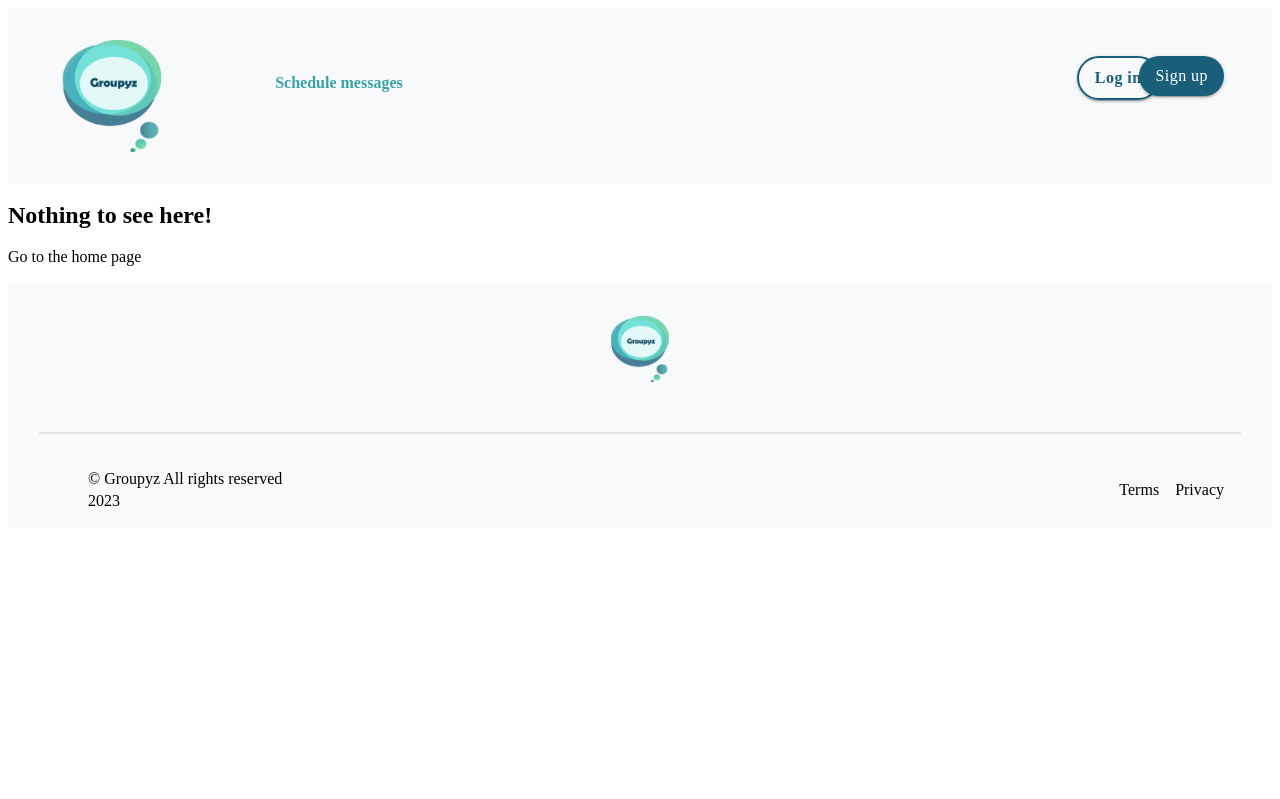
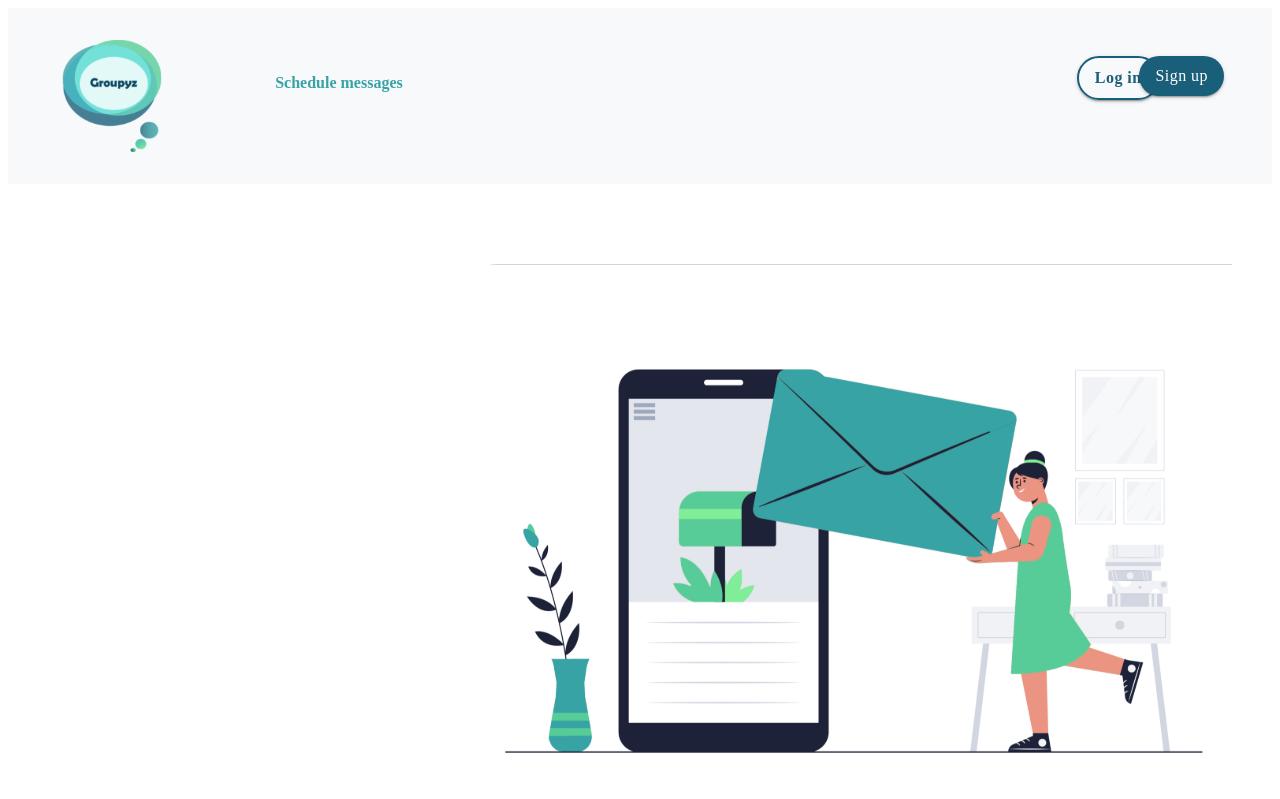
Before and after one commit to Groupyz/UI, a React (Create React App) app in the folder groupyz/: page /login in a window 1280 px wide. Shown: the top 799 px of the page. Built offline with nearby package versions, Linux system fonts and the light colour scheme.

Commit message:
added login page as route to app

```diff
--- a/groupyz/src/App.js
+++ b/groupyz/src/App.js
@@ -1,6 +1,7 @@
 import * as React from "react";
 import { Routes, Route } from "react-router-dom";
 import Homepage from "./pages/home/Homepage";
+import Login from "./pages/login/Login";
 import NoMatch from "./components/NoMatch";
 import Header from "./Header";
 import Footer from "./Footer";
@@ -11,6 +12,7 @@ function App() {
       <Header />
       <Routes>
         <Route path="/" element={<Homepage />} />
+        <Route path="/login" element={<Login />} />
         <Route path="*" element={<NoMatch />} />
       </Routes>
       <Footer />
--- a/groupyz/src/pages/login/Login.jsx
+++ b/groupyz/src/pages/login/Login.jsx
@@ -1,4 +1,4 @@
-import "./styles/login.css";
+import "./styles/Login.css";
 import Message from "./images/Message.svg";
 
 const Login = () => (
--- a/groupyz/src/pages/login/styles/Login.css
+++ b/groupyz/src/pages/login/styles/Login.css
@@ -0,0 +1,14 @@
+login .container {
+    display: grid;
+    grid-template-columns: 3fr 7fr;
+    grid-gap: 1rem;
+    margin-top: 5rem;
+    margin-bottom: 5rem;
+}
+
+.imageContainer {
+    grid-column: 2;
+    justify-content: center;
+    margin-left: auto;
+    margin-right: auto;
+}
```
